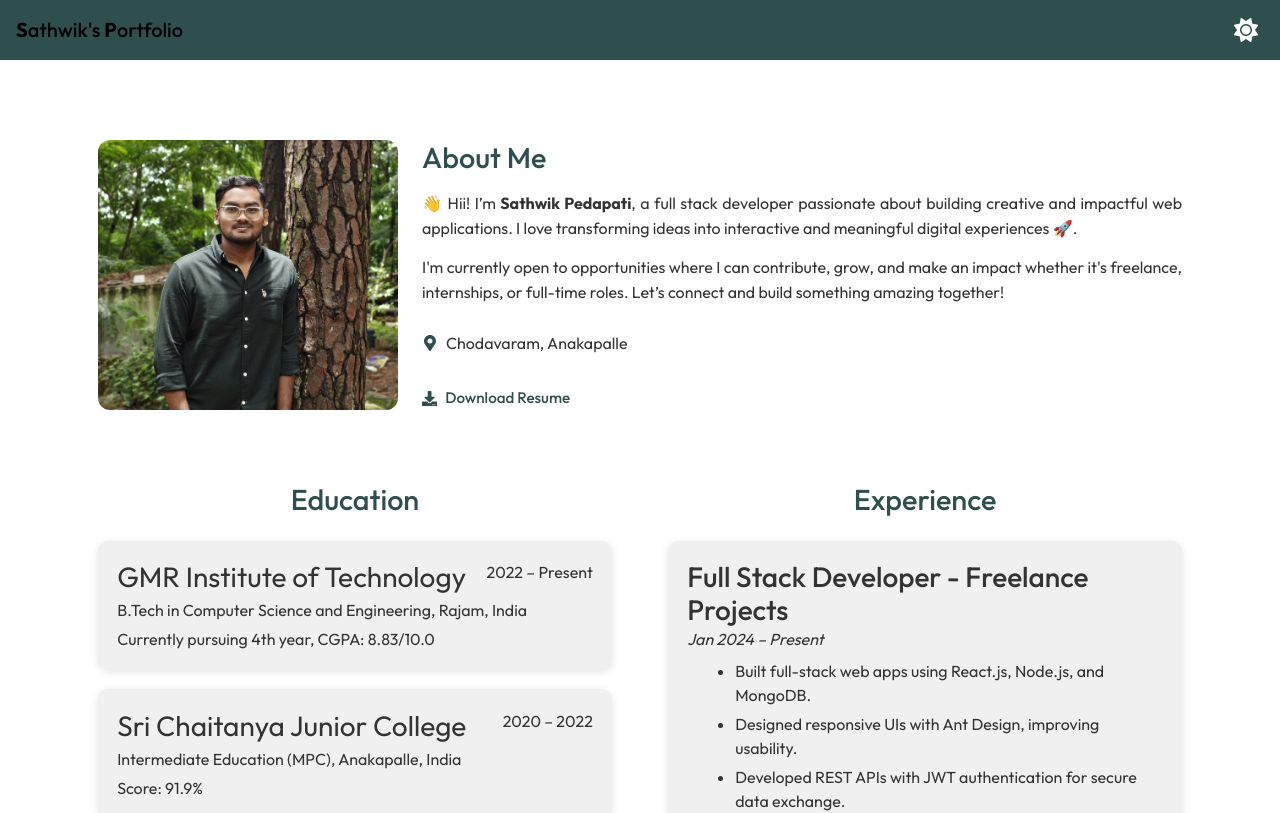
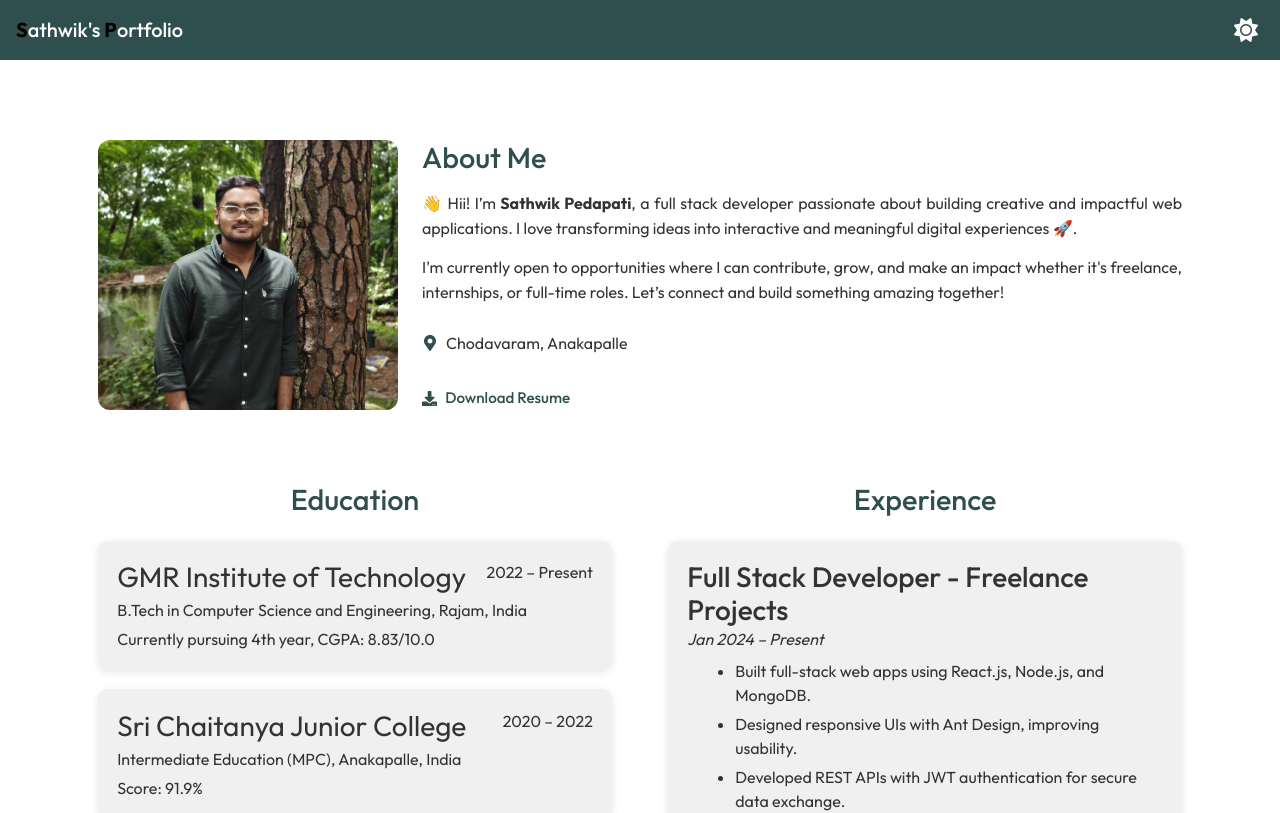
Before and after one commit to sathwikpedapati/portfolio, a React (Create React App) app: page / in a window 1280 px wide. Shown: the top 813 px of the page. Built offline with nearby package versions, Linux system fonts and the light colour scheme.

Commit message:
Update Navbar.js

```diff
--- a/src/components/Navbar.js
+++ b/src/components/Navbar.js
@@ -39,10 +39,11 @@ const Navbar = () => {
       >
 <span className="navbar-brand mb-0 h1">
   <strong style={{ color: 'black' }}>S</strong>
-  athwik's{' '}
+  <span style={{ color: '#fff' }}>athwik's </span>
   <strong style={{ color: 'black' }}>P</strong>
-  ortfolio
+  <span style={{ color: '#fff' }}>ortfolio</span>
 </span>
+
 
 
         <button
```
